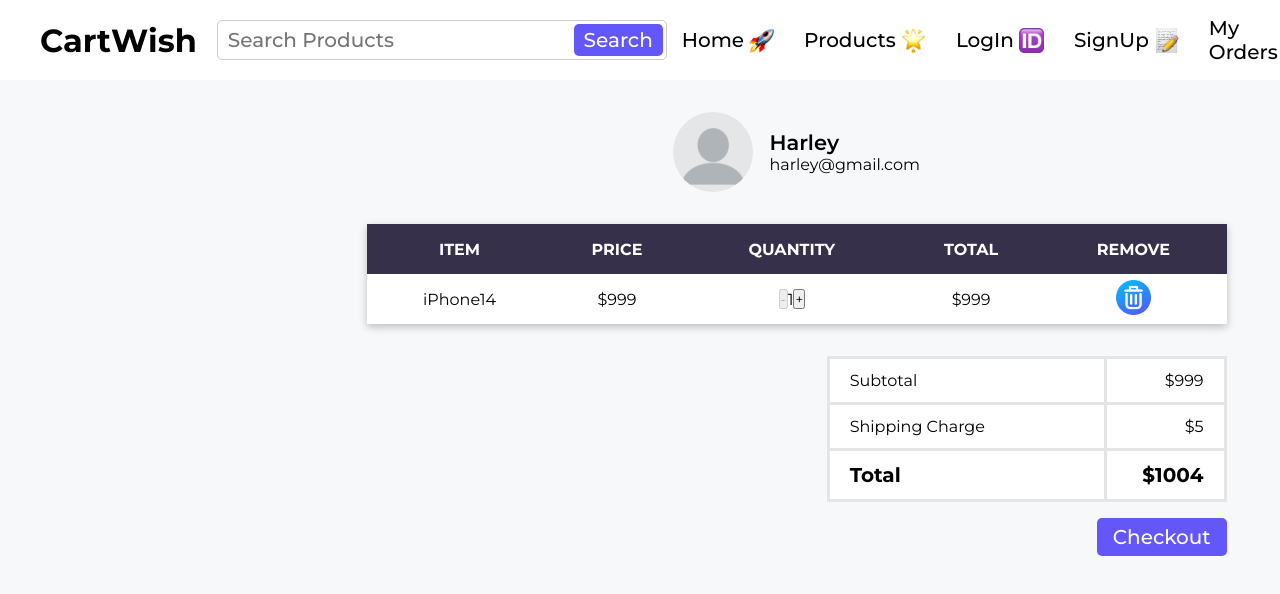
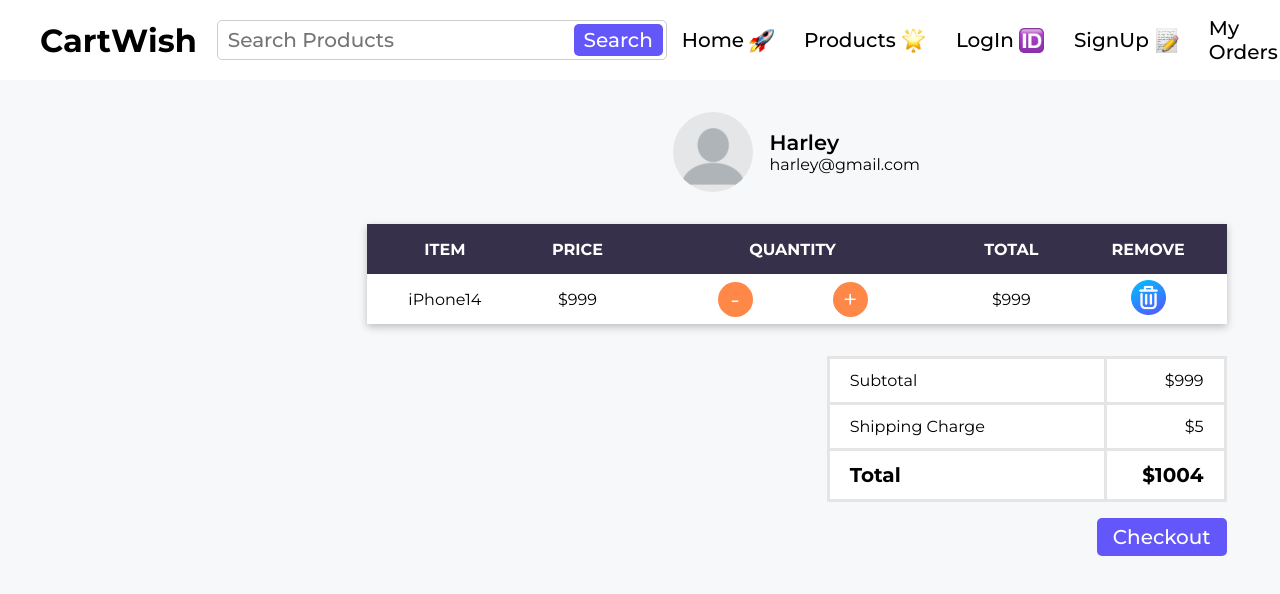
Before and after one commit to jjiiaarr/React-E-Commerce-App, a React (Vite) app in the folder cartwish/: page /cart in a window 1280 px wide. Shown: the top 594 px of the page. Built offline with nearby package versions, Linux system fonts and the light colour scheme.

Commit message:
add functionality to quantity input

```diff
--- a/cartwish/src/components/SingleProduct/QuantityInput.jsx
+++ b/cartwish/src/components/SingleProduct/QuantityInput.jsx
@@ -1,14 +1,27 @@
 import React from "react";
 
-const QuantityInput = () => {
+import "./QuantityInput.css";
+
+const QuantityInput = ({ quantity, setQuantity, stock }) => {
   return (
     <>
-      <button className="quantity_input_button" disabled>
+      <button
+        className="quantity_input_button"
+        disabled={quantity <= 1}
+        onClick={() => setQuantity(quantity - 1)}
+      >
         {" "}
         -{" "}
       </button>
-      <p className="quantity_input_count">1</p>
-      <button className="quantity_input_button"> + </button>
+      <p className="quantity_input_count">{quantity}</p>
+      <button
+        className="quantity_input_button"
+        disabled={quantity >= stock}
+        onClick={() => setQuantity(quantity + 1)}
+      >
+        {" "}
+        +{" "}
+      </button>
     </>
   );
 };
--- a/cartwish/src/components/SingleProduct/SingleProductPage.jsx
+++ b/cartwish/src/components/SingleProduct/SingleProductPage.jsx
@@ -8,6 +8,7 @@ import Loader from "./../Common/Loader";
 
 const SingleProductPage = () => {
   const [selectedImage, setSelectedImage] = useState(0);
+  const [quantity, setQuantity] = useState(1);
   const { id } = useParams();
 
   const { data: product, error, isLoading } = useData(`/products/${id}`);
@@ -41,7 +42,11 @@ const SingleProductPage = () => {
 
             <h2 className="quantity_title">Quantity:</h2>
             <div className="align_center quantity_input">
-              <QuantityInput />
+              <QuantityInput
+                quantity={quantity}
+                setQuantity={setQuantity}
+                stock={product.stock}
+              />
             </div>
             <button className="search_button add_cart">Add to Cart</button>
           </div>
```
